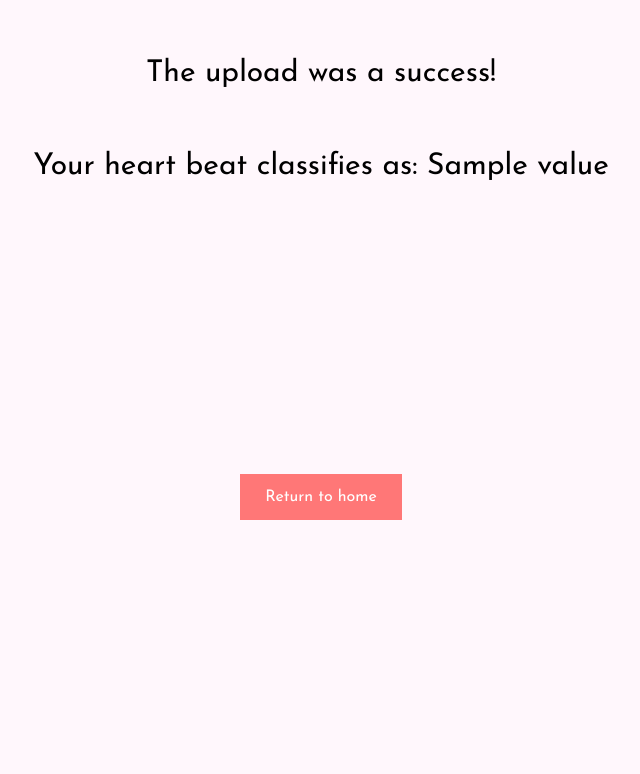
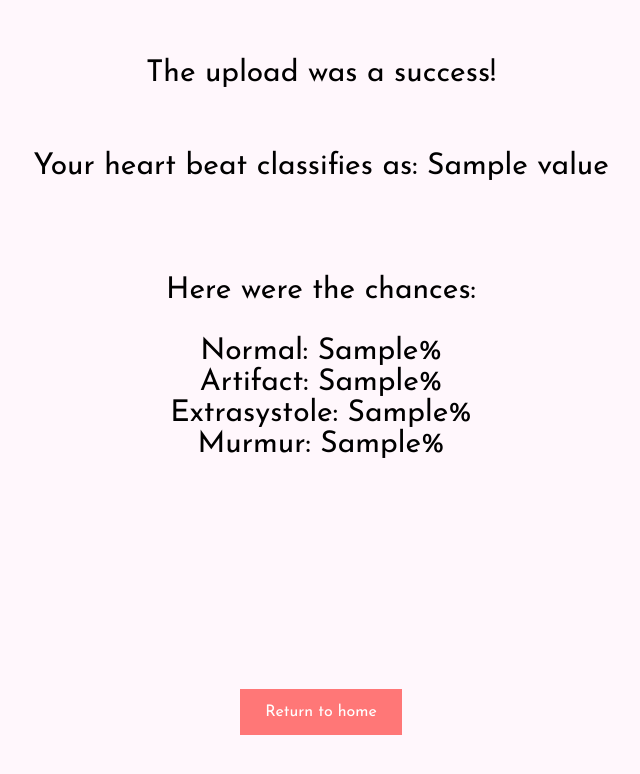
Before and after one commit to HkKhan/CardioIntel, a Flask app: template templates/output.html in a window 1280 px wide. Shown: the top 774 px of the page, without its empty margins (330-970 px from the left). Run offline with Flask 2, Linux system fonts and the light colour scheme; the template is opened without the code that fills it: most values are stand-ins (such as "Sample title", 1, 10 or a date in 2020).

Commit message:
.Fixed all html code

```diff
--- a/main.py
+++ b/main.py
@@ -7,6 +7,9 @@ import keras.layers
 from keras.models import model_from_json
 import numpy as np
 import os
+from os import listdir
+from os.path import isfile, join
+
 import scipy.io.wavfile
 
 
@@ -28,16 +31,30 @@ def buildModel():
     model.load_weights("model.h5")
     print("Loaded model from disk")
     return model
+
 def extractSin():
-    filename = "uploads/artifact__201105061143.wav"
+    userUpload = [f for f in listdir("uploads") if isfile(join("uploads", f))]
+    filename = "uploads/" + userUpload[0]
     print("file", filename)
     fs, data = scipy.io.wavfile.read(filename)
     print("data", len(data))
-    data = data.reshape(-1,1)
+    data = data.reshape(-1,1).T
     data = keras.preprocessing.keras_preprocessing.sequence.pad_sequences(data, maxlen=396900, dtype = np.float64, padding = 'post', value = 0)
     data = np.sin(data)
+    data = data.reshape(1,396900,1)
     return data
-
+def makeStringPrediction(prediction):
+    max = np.argmax(prediction)
+    stringPrediction = ""
+    if max==0:
+        stringPrediction = "Artifact"
+    if max==1:
+        stringPrediction = "Extrasystole"
+    if max==2:
+        stringPrediction = "Murmur"
+    if max==3:
+        stringPrediction = "Normal"
+    return stringPrediction
 #0 is Artifact
 #1 is Extrasystole
 #2 is Murmur
@@ -45,7 +62,6 @@ def extractSin():
 
 @app.route('/')
 def home():
-    print(extractSin())
     return render_template('index0.html')
 
 @app.route('/uploader', methods = ['GET', 'POST'])
@@ -55,10 +71,9 @@ def upload_file():
       if f and allowed_file(f.filename):
           f.save(os.path.join(app.config['UPLOAD_FOLDER'],secure_filename(f.filename)))
           model = buildModel()
-          #prediction = model.predict(extractSin())
-          print(prediction)
-          stringPrediction = "Normal"
-          return render_template('output.html', value=stringPrediction)
+          prediction = model.predict(extractSin())
+          stringPrediction = makeStringPrediction(prediction)
+          return render_template('output.html', value=stringPrediction, artifactChance=round(100*prediction[0][0], 2), extraChance=round(100*prediction[0][1],2), murmurChance=round(100*prediction[0][2], 2), normalChance=round(100*prediction[0][3], 2))
       else:
           return render_template('wrongfile.html')
 
--- a/templates/output.html
+++ b/templates/output.html
@@ -13,6 +13,16 @@
     <br>
     <br>
     <br>
+    Here were the chances:
+    <p>
+      Normal: {{normalChance}}%
+      <br>
+      Artifact: {{artifactChance}}%
+      <br>
+      Extrasystole: {{extraChance}}%
+      <br>
+      Murmur: {{murmurChance}}%
+      </p>
     <br>
     <br>
     <br>
```
Also changed, not shown: templates/index0.html (+6 -1 lines), 5 other files.
